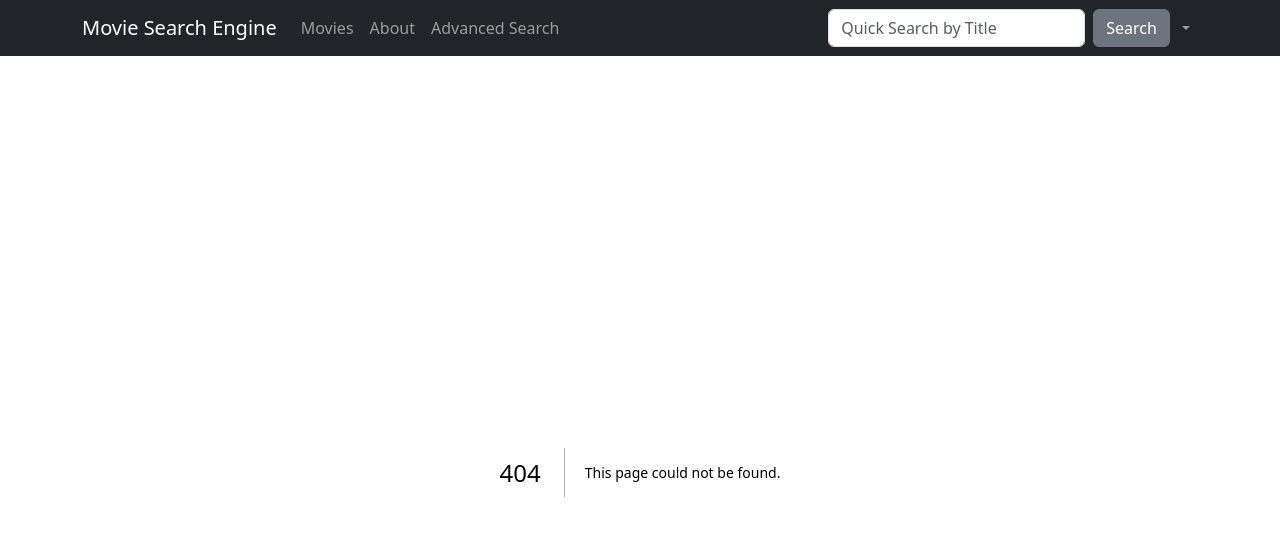
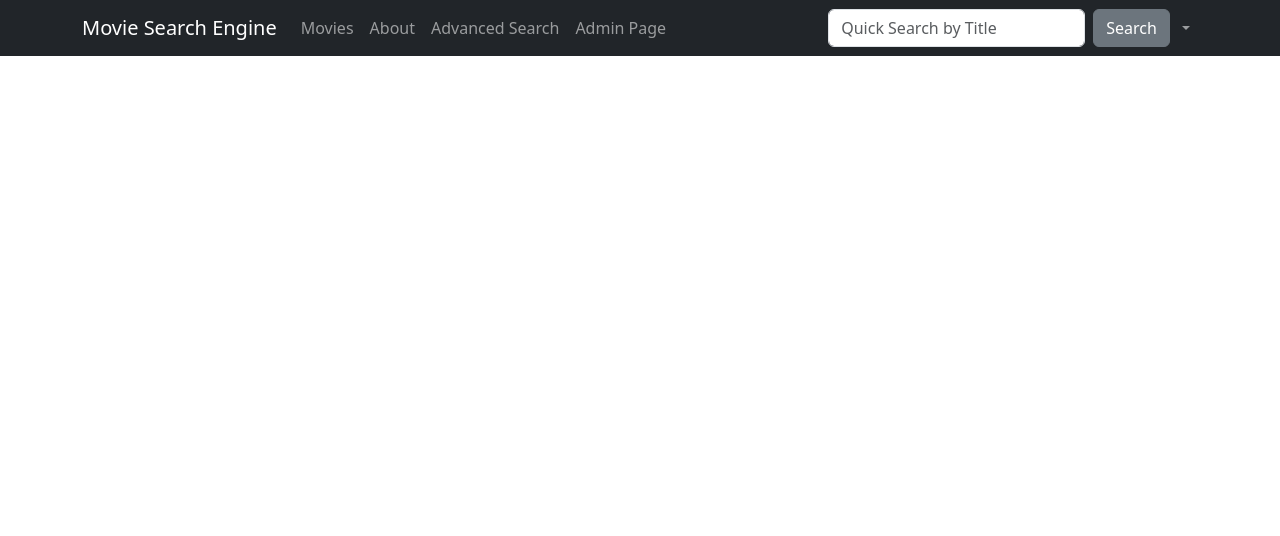
Before and after one commit to SongJoo1993/FlickScout, a Next.js app in the folder my-app/: page /admin in a window 1280 px wide. Before the commit this address had no page. Shown: the top 536 px of the page. Built offline with nearby package versions, Linux system fonts and the light colour scheme; sample sign-in values are in the browser's storage.

Commit message:
Admin Page/MainNav Admin BTN being worked

```diff
--- a/my-app/components/MainNav.js
+++ b/my-app/components/MainNav.js
@@ -18,6 +18,7 @@ import { readToken, removeToken } from "@/lib/authenticate";
 
 export default function MainNav() {
   let token = readToken();
+  let admin = token?.role === "admin";
   const router = useRouter();
   const [searchHistory, setSearchHistory] = useAtom(searchHistoryAtom);
   const [favouritesMovie, setFavouritesMovie] = useAtom(favouritesAtom);
@@ -100,6 +101,11 @@ export default function MainNav() {
               <Link href="/search" passHref legacyBehavior>
                 <Nav.Link>Advanced Search</Nav.Link>
               </Link>
+              {admin && (
+                <Link href="/admin" passHref legacyBehavior>
+                  <Nav.Link>Admin Page</Nav.Link>
+                </Link>
+              )}
             </Nav>
             <Form className="d-flex" onSubmit={handleSubmit(submitForm)}>
               <Form.Control
--- /dev/null
+++ b/my-app/pages/admin/index.js
@@ -0,0 +1,5 @@
+// Build ADD, EDIT, REMOVE MOVIES
+
+export default function SearchResults() {
+  return <></>;
+}
```
